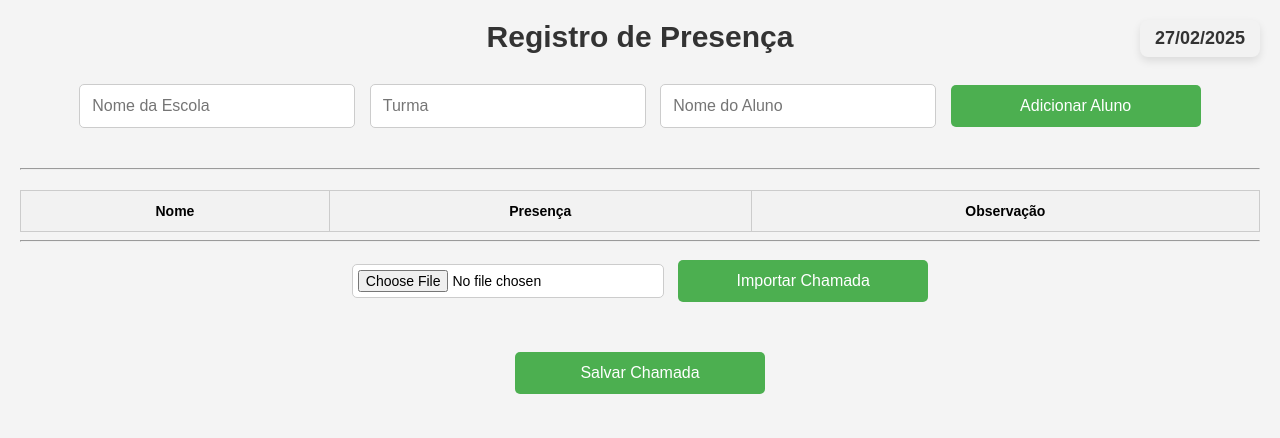
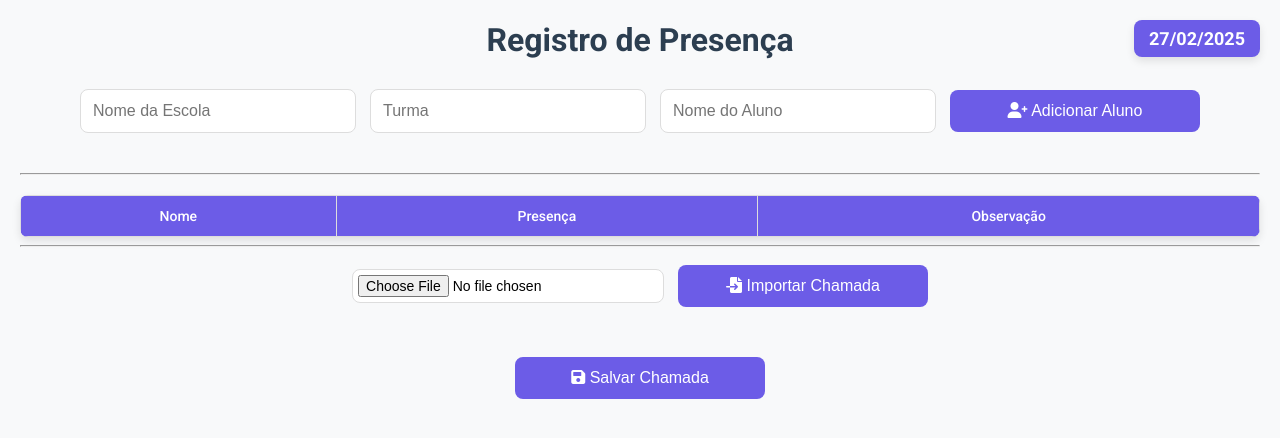
Before and after one commit to m-effting/RegistroFrequencia, a Flask app: page / in a window 1280 px wide. Shown: the top 438 px of the page. Run offline with Flask 3, Linux system fonts and the light colour scheme; lists and menus that the app fills with data are empty.

Commit message:
Melhoria Design

```diff
--- a/app/static/css/styles.css
+++ b/app/static/css/styles.css
@@ -1,17 +1,21 @@
-/* Define a fonte do corpo da página como Arial e margens e padding de 20px */
+/* Define a fonte do corpo da página como 'Roboto' (uma fonte moderna) e margens e padding de 20px */
 body {
-    font-family: Arial, sans-serif;
+    font-family: 'Roboto', sans-serif;
     margin: 20px;
     padding: 0;
     text-align: center;
-    background-color: #f4f4f4; /* Cor de fundo do corpo */
+    background-color: #f8f9fa; /* Cor de fundo mais suave */
 }
+
+/* Importação da fonte 'Roboto' do Google Fonts */
+@import url('https://fonts.googleapis.com/css2?family=Roboto:wght@400;500;700&display=swap');
 
 /* Define o estilo para o título h1 */
 h1 {
-    font-size: 30px;
+    font-size: 32px;
     margin-bottom: 20px;
-    color: #333; /* Cor do texto */
+    color: #2c3e50; /* Cor do texto mais escura e moderna */
+    font-weight: 700; /* Peso da fonte mais forte */
 }
 
 /* Formulário de adição de aluno */
@@ -24,23 +28,30 @@ input, button {
     padding: 12px;
     margin: 10px 5px;
     font-size: 16px;
-    border-radius: 5px;
-    border: 1px solid #ccc;
+    border-radius: 8px; /* Bordas mais arredondadas */
+    border: 1px solid #ddd; /* Borda mais suave */
     background-color: #fff;
     width: 250px;
+    transition: all 0.3s ease; /* Transição suave para hover e focus */
+}
+
+input:focus, button:focus {
+    border-color: #6c5ce7; /* Cor roxa moderna para foco */
+    box-shadow: 0 0 5px rgba(108, 92, 231, 0.5); /* Sombra suave ao focar */
 }
 
 /* Define o estilo para os botões */
 button {
-    background-color: #4CAF50; /* Cor de fundo do botão */
-    color: white; /* Cor do texto do botão */
+    background-color: #6c5ce7; /* Cor de fundo roxa moderna */
+    color: white;
     border: none;
-    cursor: pointer; /* Altera o cursor para mãozinha */
+    cursor: pointer;
+    font-weight: 500; /* Peso da fonte mais forte */
 }
 
 /* Efeito de hover no botão */
 button:hover {
-    opacity: 0.8; /* Altera a opacidade quando o botão é hoverado */
+    background-color: #5a4fcf; /* Cor mais escura ao passar o mouse */
 }
 
 /* Estilo para a tabela */
@@ -49,19 +60,24 @@ table {
     border-collapse: collapse;
     margin-top: 20px;
     background-color: #fff;
+    box-shadow: 0 4px 8px rgba(0, 0, 0, 0.1); /* Sombra suave para a tabela */
+    border-radius: 8px; /* Bordas arredondadas */
+    overflow: hidden; /* Esconde as bordas internas arredondadas */
 }
 
 /* Estilo das células da tabela */
 th, td {
-    border: 1px solid #ccc;
+    border: 1px solid #ddd;
     padding: 12px;
     text-align: center;
-    font-size: 14px; /* Reduzindo o tamanho da fonte para a tabela */
+    font-size: 14px;
 }
 
 /* Estilo para o cabeçalho da tabela */
 th {
-    background-color: #f2f2f2;
+    background-color: #6c5ce7; /* Cor roxa moderna */
+    color: white;
+    font-weight: 500;
 }
 
 /* Estilo para células editáveis */
@@ -159,11 +175,11 @@ input[type="file"] {
     right: 20px;
     font-size: 18px;
     font-weight: bold;
-    background-color: #f2f2f2; /* Cor de fundo suave para destacar */
-    padding: 8px 15px; /* Espaçamento interno para a data */
-    border-radius: 8px; /* Borda arredondada */
-    box-shadow: 0 4px 8px rgba(0, 0, 0, 0.1); /* Sombra suave para dar destaque */
-    color: #333; /* Cor do texto */
-    font-family: 'Arial', sans-serif; /* Manter a fonte padrão */
-    z-index: 10; /* Garantir que fique acima de outros elementos */
+    background-color: #6c5ce7; /* Cor roxa moderna */
+    color: white; /* Texto branco para contraste */
+    padding: 8px 15px;
+    border-radius: 8px;
+    box-shadow: 0 4px 8px rgba(0, 0, 0, 0.1);
+    font-family: 'Roboto', sans-serif;
+    z-index: 10;
 }
--- a/app/templates/index.html
+++ b/app/templates/index.html
@@ -13,6 +13,12 @@
 
     <!-- Link para o CSS -->
     <link rel="stylesheet" href="{{ url_for('static', filename='css/styles.css') }}">
+
+    <!-- Importação da fonte 'Roboto' do Google Fonts -->
+    <link href="https://fonts.googleapis.com/css2?family=Roboto:wght@400;500;700&display=swap" rel="stylesheet">
+
+    <!-- Ícones do FontAwesome -->
+    <link rel="stylesheet" href="https://cdnjs.cloudflare.com/ajax/libs/font-awesome/6.0.0-beta3/css/all.min.css">
 </head>
 <body>
     <!-- Título da página -->
@@ -26,7 +32,7 @@
         <input type="text" id="escola" name="escola" placeholder="Nome da Escola" required>
         <input type="text" id="turma" name="turma" placeholder="Turma" required>
         <input type="text" id="aluno" name="aluno" placeholder="Nome do Aluno" required>
-        <button type="submit">Adicionar Aluno</button>
+        <button type="submit"><i class="fas fa-user-plus"></i> Adicionar Aluno</button>
     </form>
 
     <hr>
@@ -45,9 +51,9 @@
                     <td>
                         <!-- Botões de status (Presente, Falta, Falta Justificada) -->
                         <div class="status-button-container">
-                            <button class="status-button p" data-nome="{{ aluno.nome }}">P</button>
-                            <button class="status-button f" data-nome="{{ aluno.nome }}">F</button>
-                            <button class="status-button fj" data-nome="{{ aluno.nome }}">FJ</button>
+                            <button class="status-button p" data-nome="{{ aluno.nome }}"><i class="fas fa-check"></i> P</button>
+                            <button class="status-button f" data-nome="{{ aluno.nome }}"><i class="fas fa-times"></i> F</button>
+                            <button class="status-button fj" data-nome="{{ aluno.nome }}"><i class="fas fa-exclamation"></i> FJ</button>
                         </div>
                     </td>
                     <td class="editable" contenteditable="true" data-nome="{{ aluno.nome }}">{{ aluno.observacao }}</td>
@@ -61,10 +67,10 @@
     <!-- Formulário de Importação de Alunos -->
     <form action="{{ url_for('importar_chamada') }}" method="POST" enctype="multipart/form-data">
         <input type="file" name="file" accept=".csv">
-        <button type="submit">Importar Chamada</button>
+        <button type="submit"><i class="fas fa-file-import"></i> Importar Chamada</button>
     </form>
 
-    <button id="btnSalvarChamada">Salvar Chamada</button>
+    <button id="btnSalvarChamada"><i class="fas fa-save"></i> Salvar Chamada</button>
 
     <!-- Script do App -->
     <script src="{{ url_for('static', filename='js/app.js') }}"></script>
```
Also changed, not shown: other parts of app/static/css/styles.css (+16 -16 lines).
